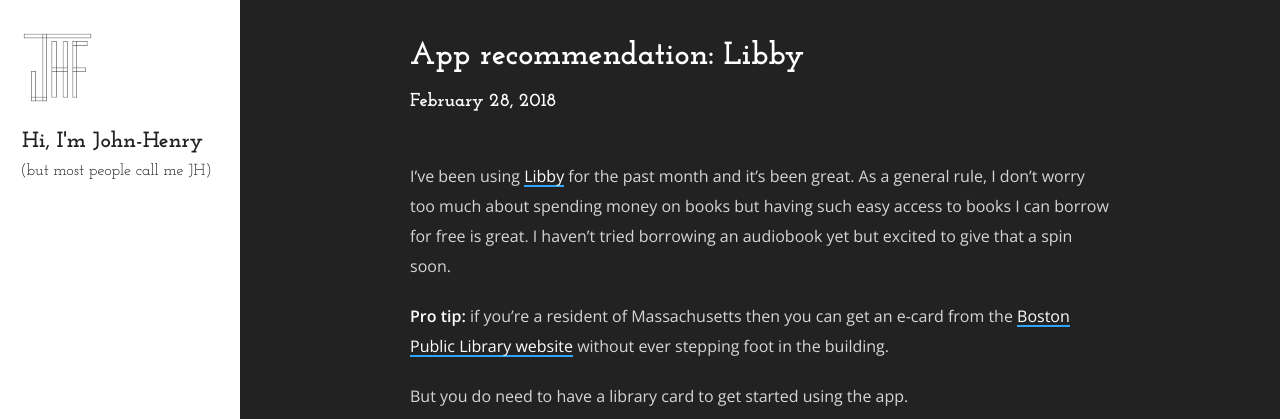
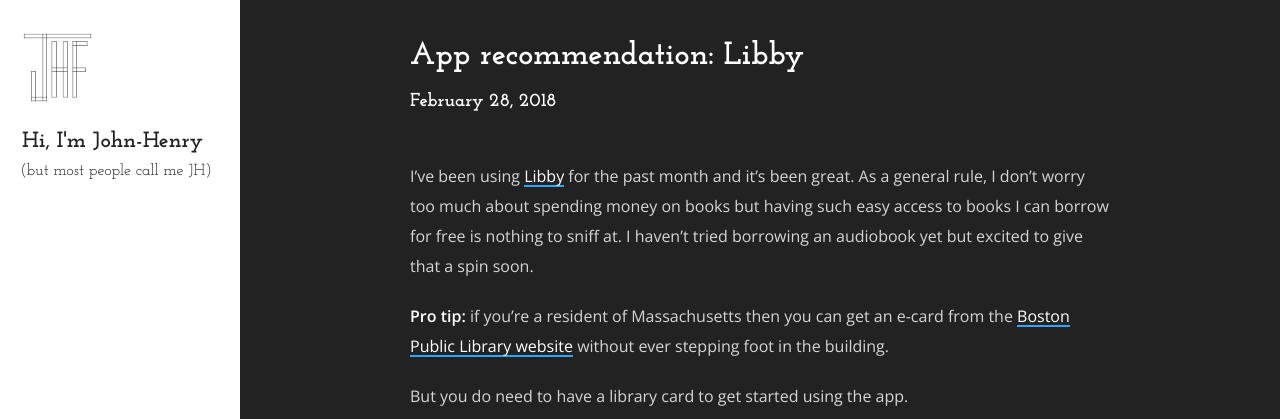
Before and after one commit to jhforster/jhforster.github.io, a Jekyll site: the page built from _posts/2018-02-28-app-recommendation-libby.md, in a window 1280 px wide. Shown: the top 419 px of the page. Built offline with Jekyll 4.4.1, drawn with Linux system fonts in a browser that asks for light colours.

Commit message:
Libby post update

```diff
--- a/_posts/2018-02-28-app-recommendation-libby.md
+++ b/_posts/2018-02-28-app-recommendation-libby.md
@@ -3,7 +3,7 @@
 title: "App recommendation: Libby"
 ---
 
-I've been using [Libby](https://meet.libbyapp.com/) for the past month and it's been great. As a general rule, I don't worry too much about spending money on books but having such easy access to books I can borrow for free is great. I haven't tried borrowing an audiobook yet but excited to give that a spin soon.
+I've been using [Libby](https://meet.libbyapp.com/) for the past month and it's been great. As a general rule, I don't worry too much about spending money on books but having such easy access to books I can borrow for free is nothing to sniff at. I haven't tried borrowing an audiobook yet but excited to give that a spin soon.
 
 **Pro tip:** if you're a resident of Massachusetts then you can get an e-card from the [Boston Public Library website](http://www.bpl.org/general/circulation/ecards.htm) without ever stepping foot in the building.
 
```
